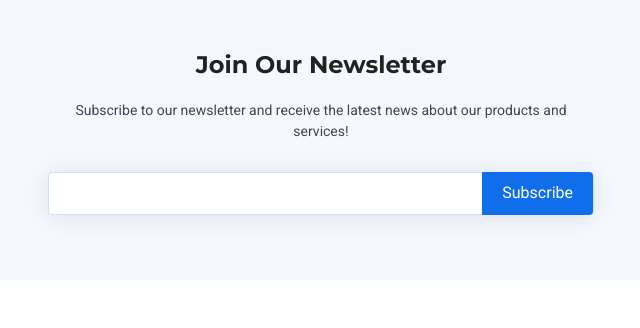
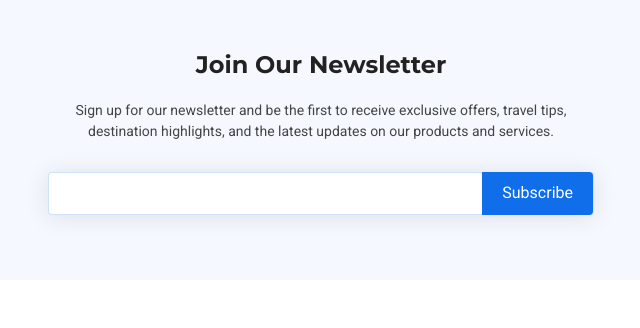
Before and after one commit to Carrington-dev/adventures, a Flask app: page /about in a window 1280 px wide. Shown: the part 1305-1633 px from the top of the page, without its empty margins (319-959 px from the left). Run offline with Flask 3, Linux system fonts and the light colour scheme; some libraries are stand-ins or nearby versions.

Commit message:
Update base.html
Co-Authored-By: Stemgon <165911512+stemgon@users.noreply.github.com>
Co-Authored-By: Carrington Muleya <79579279+carrington-dev@users.noreply.github.com>

```diff
--- a/templates/base.html
+++ b/templates/base.html
@@ -88,7 +88,8 @@
         <div class="row justify-content-center text-center">
           <div class="col-lg-6">
             <h4>Join Our Newsletter</h4>
-            <p>Subscribe to our newsletter and receive the latest news about our products and services!</p>
+            <p>Sign up for our newsletter and be the first to receive exclusive offers, travel tips, destination highlights, and the latest updates on our products and services.
+            </p>
             <form action="forms/newsletter.php" method="post" class="php-email-form">
               <div class="newsletter-form"><input type="email" name="email"><input type="submit" value="Subscribe"></div>
               <div class="loading">Loading</div>
```
